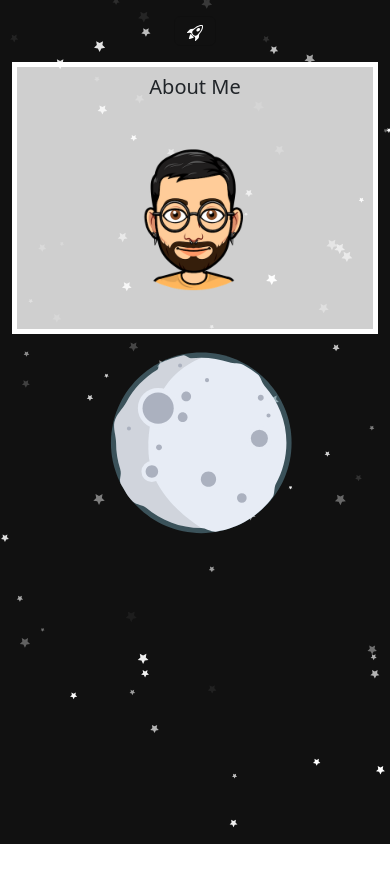
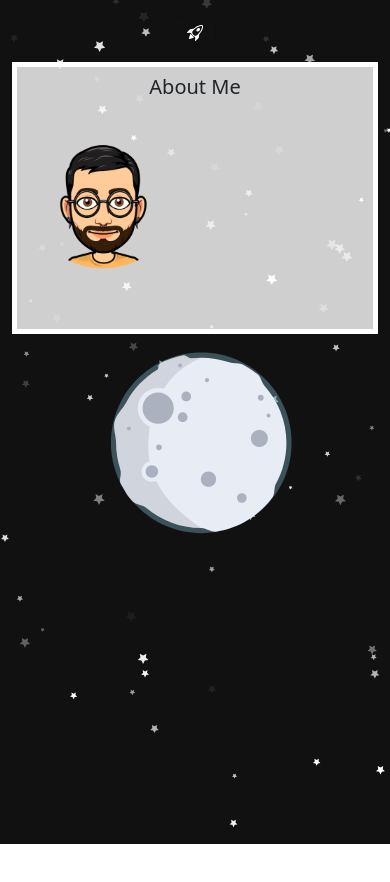
Before and after one commit to JesusGonzalez05/Portfolio-Jesus-Gonzalez, a React (Create React App) app: page /AboutMe in a window 390 px wide. Shown: the top 882 px of the page. Built offline with nearby package versions, Linux system fonts and the light colour scheme.

Commit message:
avatar spacing responsive.

```diff
--- a/src/App.css
+++ b/src/App.css
@@ -74,6 +74,7 @@ height: 17rem;
 width: 50rem;
 background-color: hsl(0, 0%, 100%, .8);
 border: 5px solid white;
+
 }
 #boarding-container{
 height: 100vh;
@@ -90,7 +91,8 @@ height: 20px;
 flex-basis: 100%;
 }
 .Avatar{
-height: 200px;
+height: 175px;
+margin-top: 0px;
 }
 .destination{
 height: 20px;
--- a/src/pages/About.js
+++ b/src/pages/About.js
@@ -10,9 +10,8 @@ const About = () => {
       <div id="boarding-pass" className="" >
         <div className="boarding text-center mt-2">
           <h5 className="card-title">About Me</h5>
-          <img className="Avatar" src={Avatar} alt="Jesus' avatar"></img>
         </div>
-
+        <img className='Avatar ms-sm-5 mb-sm-5 mb-5' src = {Avatar} alt="Jesus' avatar"></img>
 
 
 
```
